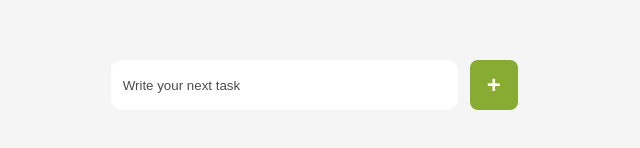
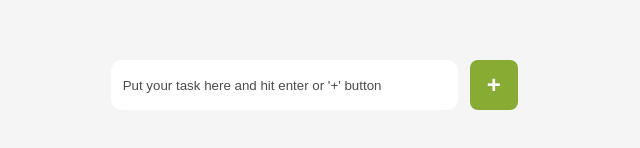
Before and after one commit to Grigory-Vladimiro/ToDo_list_CRUD, a React (Vite) app in the folder ToDo_list_CRUD/: page / in a window 1280 px wide. Shown: the part 524-672 px from the top of the page, without its empty margins (236-876 px from the left). Built offline with nearby package versions, Linux system fonts and the light colour scheme.

Commit message:
text&plus_button

```diff
--- a/ToDo_list_CRUD/src/components/Form.jsx
+++ b/ToDo_list_CRUD/src/components/Form.jsx
@@ -18,7 +18,7 @@ function Form({ onAddTodo }) {
           type="text"
           name="todo"
           id="todo"
-          placeholder="Write your next task"
+          placeholder="Put your task here and hit enter or '+' button"
           value={inputValue}
           onChange={(e) => setInputValue(e.target.value)}
         />
--- a/ToDo_list_CRUD/src/index.css
+++ b/ToDo_list_CRUD/src/index.css
@@ -38,7 +38,6 @@ button {
   white-space: nowrap;
 }
 
-/* Заголовок */
 header {
   display: flex;
   align-items: center;
@@ -52,7 +51,7 @@ header h1 {
   color: #88ab33;
 }
 
-/* Основная обертка */
+
 .wrapper {
   display: flex;
   flex-direction: column;
```
